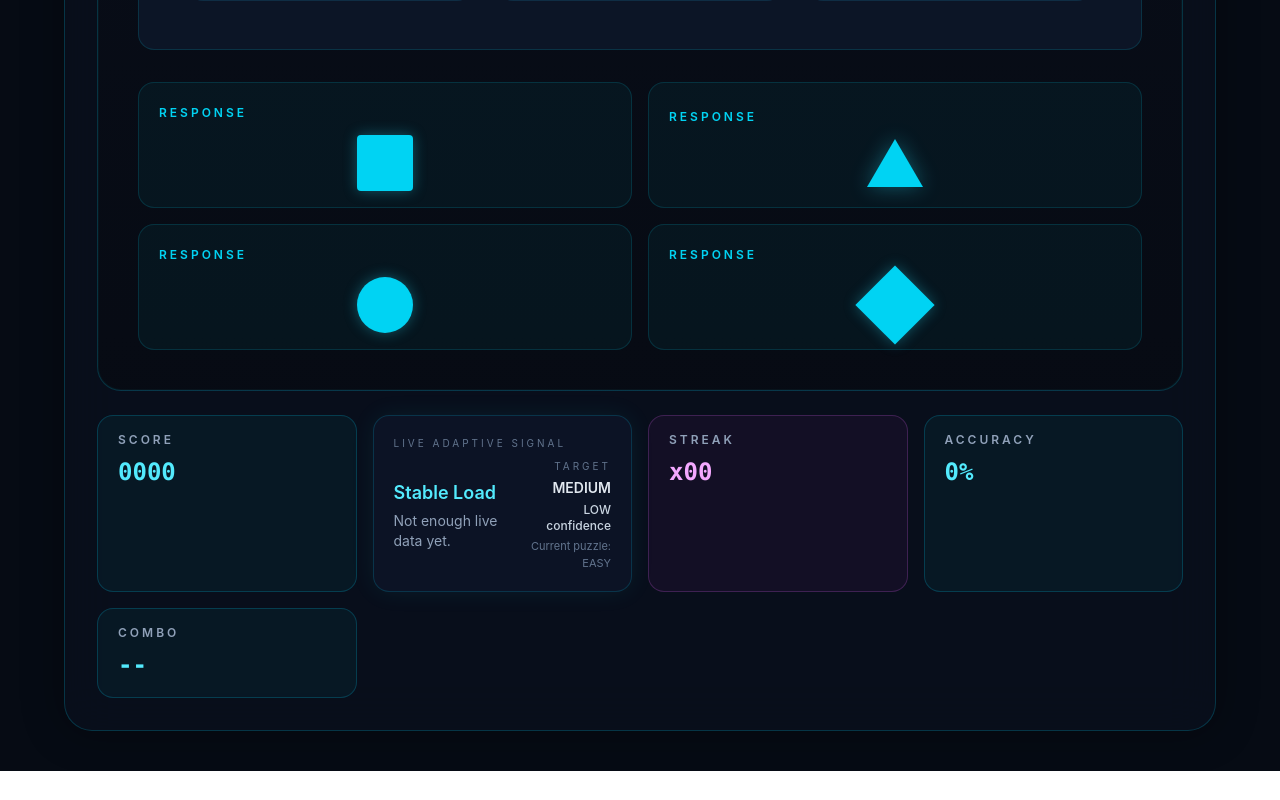
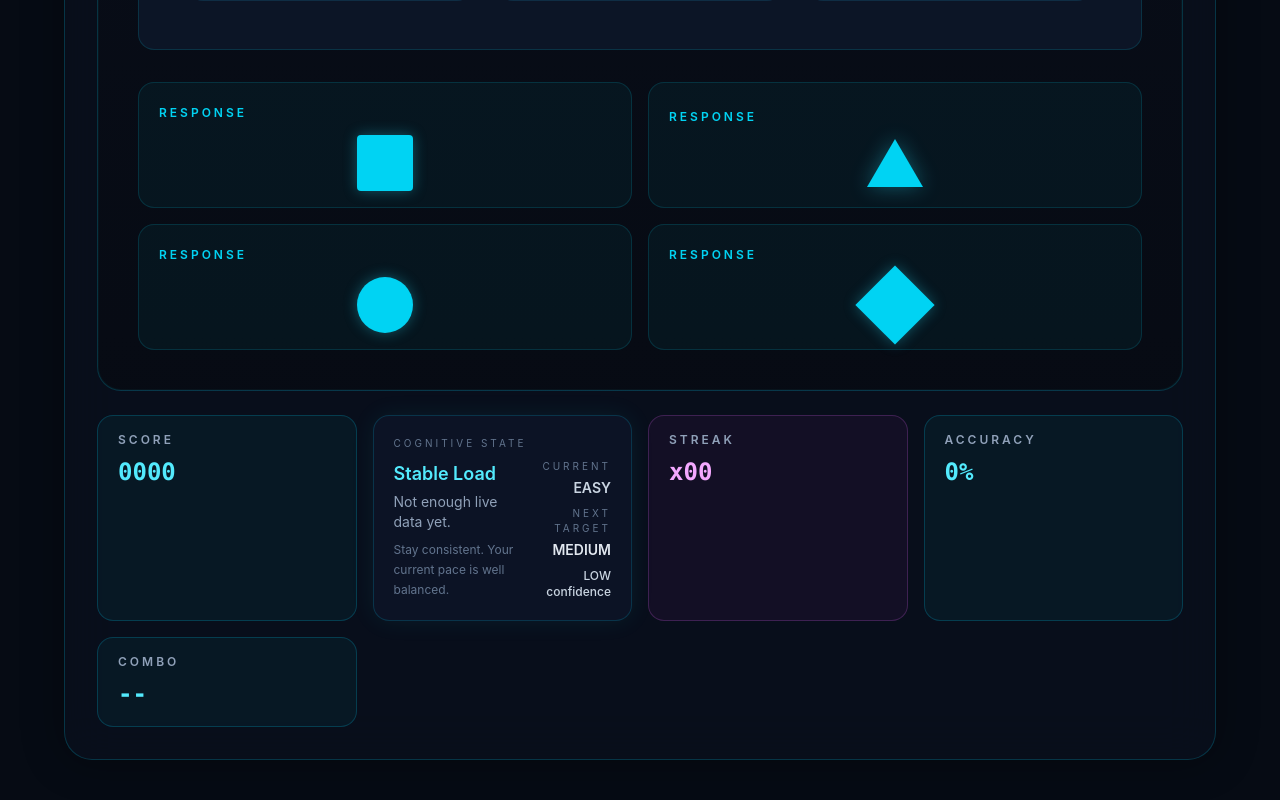
Before and after one commit to Breedlove-Jason/takeneuroiq, a React (Vite) app: page /arena in a window 1280 px wide. Shown: the part 1345-2145 px from the top of the page. Before the commit the page ends 2116 px from the top, so only its background shows below. Built offline with nearby package versions, Linux system fonts and the light colour scheme.

Commit message:
Add adaptive coaching messages and feedback for live adaptive difficulty

```diff
--- a/src/pages/Arena.jsx
+++ b/src/pages/Arena.jsx
@@ -47,6 +47,27 @@ const adaptiveConfidenceColorMap = {
   high: "text-emerald-300",
 };
 
+const adaptiveCoachingMessageMap = {
+  recover: "Slow down and lock in accuracy before pushing speed.",
+  steady: "Stay consistent. Your current pace is well balanced.",
+  challenge: "You are in a strong rhythm. Push for precision and streaks.",
+};
+
+const adaptiveFeedbackMap = {
+  recover: {
+    correct: "Correct. Rebuild the pattern one step at a time.",
+    incorrect: "Missed. Slow down and focus on the next pattern.",
+  },
+  steady: {
+    correct: "Correct. Your rhythm is holding steady.",
+    incorrect: "Incorrect. Reset and stay consistent.",
+  },
+  challenge: {
+    correct: "Correct. Strong read. Keep pressing your advantage.",
+    incorrect: "Missed. Stay sharp. The next one will be tougher.",
+  },
+};
+
 function Arena({ theme }) {
   const isCyber = theme === "cyber";
 
@@ -69,6 +90,9 @@ function Arena({ theme }) {
   });
   const currentPuzzleDifficulty =
     currentPuzzle?.difficulty || currentPuzzle?.difficultyBucket || "medium";
+  const nextTargetDifficulty =
+    liveAdaptiveDifficulty.targetDifficulty?.toUpperCase() || "MEDIUM";
+  const currentPuzzleDifficultyLabel = currentPuzzleDifficulty.toUpperCase();
   const adaptiveStateLabel =
     adaptiveStateLabelMap[liveAdaptiveDifficulty.state] ?? "Stable Load";
 
@@ -78,6 +102,10 @@ function Arena({ theme }) {
   const adaptiveConfidenceColor =
     adaptiveConfidenceColorMap[liveAdaptiveDifficulty.confidence] ??
     "text-slate-300";
+
+  const adaptiveCoachingMessage =
+    adaptiveCoachingMessageMap[liveAdaptiveDifficulty.state] ??
+    "Stay consistent and keep building momentum.";
 
   useEffect(() => {
     if (gameOver) return;
@@ -169,15 +197,19 @@ function Arena({ theme }) {
 
     setTotalAnswers(nextTotalAnswers);
 
+    const stateFeedback =
+      adaptiveFeedbackMap[liveAdaptiveDifficulty.state] ??
+      adaptiveFeedbackMap.steady;
+
     if (isCorrect) {
       setScore((prev) => prev + 100);
       setStreak(nextStreak);
       setBestStreak(nextBestStreak);
       setCorrectAnswers(nextCorrectAnswers);
-      setFeedback("Correct");
+      setFeedback(stateFeedback.correct);
     } else {
       setStreak(0);
-      setFeedback("Incorrect");
+      setFeedback(stateFeedback.incorrect);
     }
 
     const nextLiveAdaptiveDifficulty = calculateLiveAdaptiveDifficulty({
@@ -573,7 +605,7 @@ function Arena({ theme }) {
             </div>
             <div className="rounded-2xl border border-cyan-500/20 bg-slate-900/70 p-5 shadow-[0_0_24px_rgba(34,211,238,0.08)]">
 <p className="text-[10px] uppercase tracking-[0.3em] text-slate-500">
-                Live Adaptive Signal
+  Cognitive State
 </p>
 
               <div className="mt-2 flex items-center justify-between gap-4">
@@ -584,24 +616,35 @@ function Arena({ theme }) {
                   <p className="mt-1 text-sm text-slate-400">
                     {liveAdaptiveDifficulty.reason}
                   </p>
+                  <p className="mt-2 text-xs leading-5 text-slate-500">
+                    {adaptiveCoachingMessage}
+                  </p>
+                </div>
+                <div className="text-right space-y-2">
+                  <div>
+                    <p className="text-[10px] uppercase tracking-[0.3em] text-slate-500">
+                      Current
+                    </p>
+                    <p className="mt-1 text-sm font-semibold text-slate-300">
+                      {currentPuzzleDifficultyLabel}
+                    </p>
                   </div>
 
-                <div className="text-right">
+                  <div>
                     <p className="text-[10px] uppercase tracking-[0.3em] text-slate-500">
-                    Target
+                      Next Target
                     </p>
                     <p className="mt-1 text-sm font-semibold text-slate-200">
-                    {liveAdaptiveDifficulty.targetDifficulty.toUpperCase()}
+                      {nextTargetDifficulty}
                     </p>
+                  </div>
+
                   <p
-                    className={`mt-1 text-xs font-medium ${adaptiveConfidenceColor}`}
+                    className={`text-xs font-medium ${adaptiveConfidenceColor}`}
                   >
                     {liveAdaptiveDifficulty.confidence.toUpperCase()} confidence
                   </p>
-                  <p className="mt-1 text-[11px] text-slate-500">
-                    Current puzzle: {currentPuzzleDifficulty.toUpperCase()}
-                  </p>
-                </div>
+                </div>{" "}
               </div>
             </div>
 
```
Lines whose indentation alone changed are shown as unchanged.
